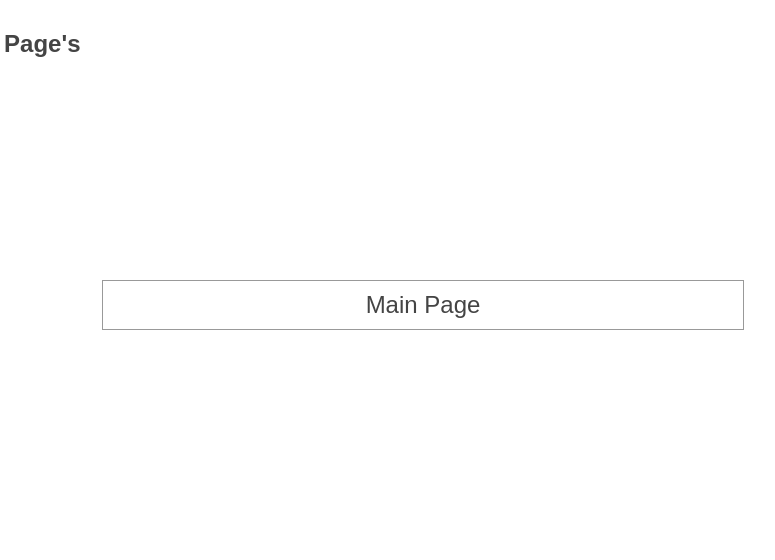
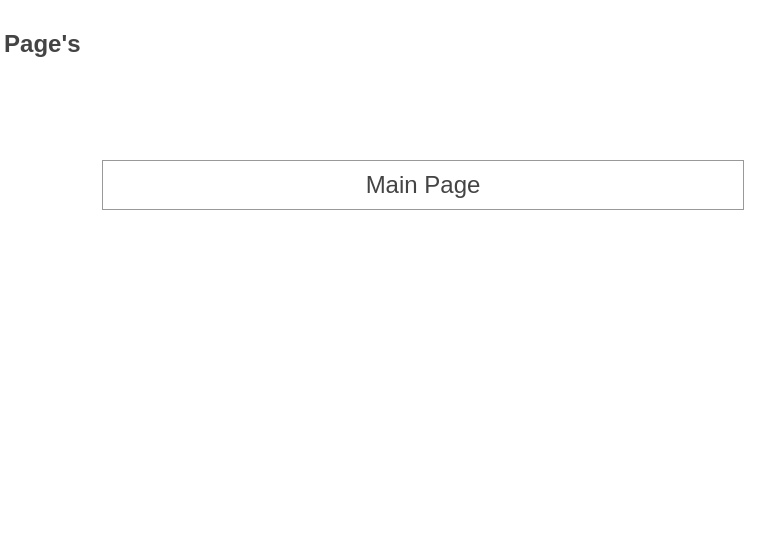
Before and after one commit to g-metra/g-metra.github.io, a plain HTML site: page index.html in a window 1280 px wide. Shown: the full height of the page, 218-993 px from the left. Drawn offline with Linux system fonts and the light colour scheme.

Commit message:
Update style.css

```diff
--- a/style.css
+++ b/style.css
@@ -18,7 +18,7 @@
     border-style: solid;
     border-color: #999999;
     position: absolute;
-    top: 35%;
+    top: 20%;
     left: 25%;
 }
 
```
